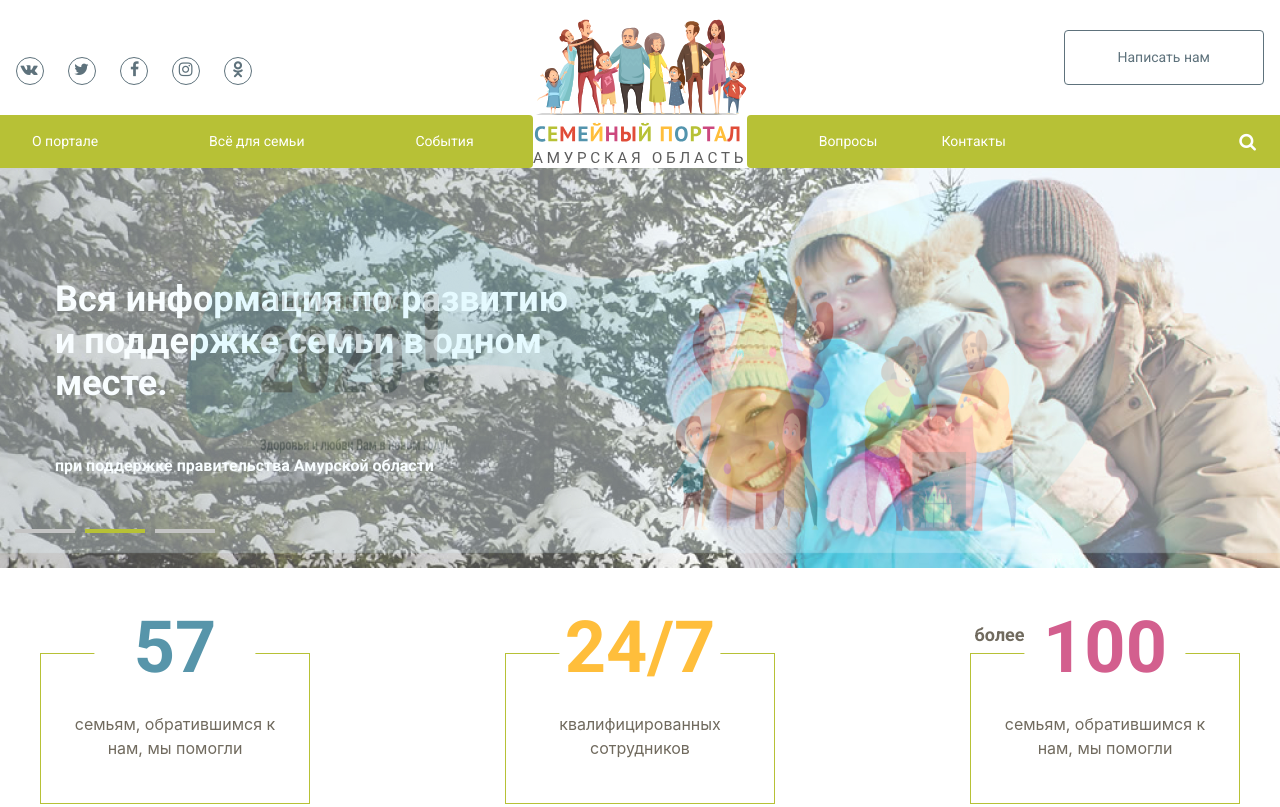
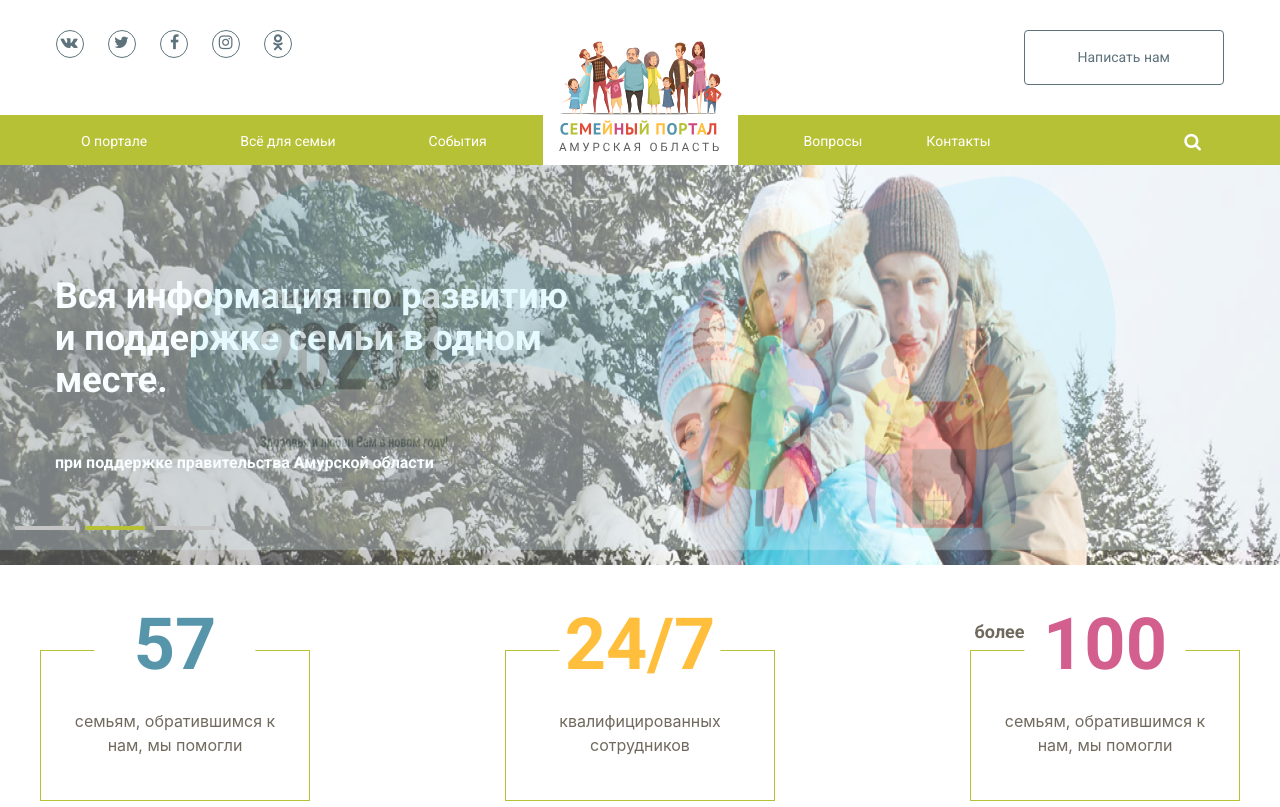
Before and after one commit to Georgy-pv/test-layout, a plain HTML site: page index.html in a window 1280 px wide. Shown: the top 807 px of the page. Drawn offline with nearby package versions, Linux system fonts and the light colour scheme.

Commit message:
Fix bugs

```diff
--- a/index.html
+++ b/index.html
@@ -16,7 +16,7 @@
 </head>
 
 <body>
-    <header class="d-flex align-items-end">
+    <!-- <header class="d-flex align-items-end">
         <div class="left_header p-0 col-4 col-md-5">
             <div class="d-md-inline-block pl-3 social_links">
                 <a href="#" class="social_item"><i class="fa fa-vk" aria-hidden="true"></i></a>
@@ -51,7 +51,7 @@
                             </li>
                             <li class="nav-item d-lg-none">
                                 <a class="nav-link" href="#">Контакты</a>
-                            </li>
+                            </i>
                         </ul>
                     </div>
                 </nav>
@@ -62,7 +62,7 @@
             <a href="#"><img src="img/family_portal_logo.svg" alt=""></a>
         </div>
 
-        <div class="right_header col-4 col-md-5 p-0">
+        <div class="right_header col-4 col-md-5  p-0">
             <div class="d-md-block header_btn pr-3">
                 <a href="#" class="d-md-inline-block header_btn">Написать нам</a>
             </div>
@@ -91,13 +91,91 @@
                 </nav>
             </div>
         </div>
+    </header> -->
+    <header>
+        <div class="container">
+            <div class="d-md-flex justify-content-between row header_contact">
+                <div class="d-md-inline-block pl-3 social_links">
+                    <a href="#" class="social_item"><i class="fa fa-vk" aria-hidden="true"></i></a>
+                    <a href="#" class="social_item"><i class="fa fa-twitter" aria-hidden="true"></i></a>
+                    <a href="#" class="social_item"><i class="fa fa-facebook" aria-hidden="true"></i></a>
+                    <a href="#" class="social_item"><i class="fa fa-instagram" aria-hidden="true"></i></a>
+                    <a href="#" class="social_item"><i class="fa fa-odnoklassniki" aria-hidden="true"></i></a>
+                </div>
+                <div class="d-md-block header_btn pr-3">
+                    <a href="#" class="d-md-inline-block header_btn">Написать нам</a>
+                </div>
+            </div>
+        </div>
+
+        <div class="navigation_wrap">
+            <div class="container">
+                <div class="menu_inner d-flex">
+                    <div class="navigation menu_left p-0 col-4 col-md-5">
+                        <nav class="navbar navbar-expand-lg navbar-light">
+                            <button class="navbar-toggler" type="button" data-toggle="collapse"
+                                data-target="#navbarSupportedContent" aria-controls="navbarSupportedContent"
+                                aria-expanded="false" aria-label="Toggle navigation">
+                                <span><i class="fa fa-bars" aria-hidden="true"></i>
+                                </span>
+                            </button>
+                            <div class="collapse navbar-collapse" id="navbarSupportedContent">
+                                <ul class="navbar-nav pl-2 justify-content-between">
+                                    <li class="nav-item">
+                                        <a class="nav-link" href="#">О портале</a>
+                                    </li>
+                                    <li class="nav-item">
+                                        <a class="nav-link" href="#">Всё для семьи</a>
+                                    </li>
+                                    <li class="nav-item">
+                                        <a class="nav-link" href="#">События</a>
+                                    </li>
+                                    <li class="nav-item d-lg-none">
+                                        <a class="nav-link" href="#">Вопросы</a>
+                                    </li>
+                                    <li class="nav-item d-lg-none">
+                                        <a class="nav-link" href="#">Контакты</a>
+                                    </i>
+                                </ul>
+                            </div>
+                        </nav>
+                    </div>
+                    <div style="background: #fff;" class="d-block header_logo col-4 col-md-2">
+                        <a href="#"><img src="img/family_portal_logo.svg" alt=""></a>
+                    </div>
+                    <div class="navigation menu_right col-4 col-md-5  p-0">
+                        <nav class="pr-4 navbar navbar-expand-lg navbar-light">
+                            <div class="collapse navbar-collapse">
+                                <ul class="navbar-nav d-lg-flex pl-5">
+                                    <li class="nav-item mr-5">
+                                        <a class="nav-link" href="#">Вопросы</a>
+                                    </li>
+                                    <li class="nav-item">
+                                        <a class="nav-link" href="#">Контакты</a>
+                                    </li>
+                                </ul>
+                            </div>
+                            <div class="d-inline-block ml-auto header_search">
+                                <form action="#">
+                                    <span class="header_search_img"><i class="fa fa-search" aria-hidden="true"></i></span>
+                                    <input class="header_search_input" type="text" name="search"
+                                        placeholder="Поиск по сайту...">
+                                    <button class="header_search_btn" type="submit"><i class="fa fa-search"
+                                            aria-hidden="true"></i></button>
+                                </form>
+                            </div>
+                        </nav>
+                    </div>
+                </div>
+            </div>
+        </div>
     </header>
 
     <!-- ===========Main section with SlickSlider========== -->
     <section class="main-screen">
         <div class="main-screen_slider">
-            <div style="background-image: url('img/bg_slide1.jpg');" class="main-screen_item">
-                <!-- Атрибут style для взаимодействия с CMS -->
+            <div class="main-screen_item">
+                <img style="position: absolute;" src="img/bg_slide1.jpg" alt="family">
                 <div class="container">
                     <h1 class="main-screen_title text-white">
                         Вся информация по развитию и поддержке семьи в одном месте.
@@ -110,7 +188,7 @@
             </div>
 
             <div class="main-screen_item">
-                <img src="img/bg_slide2.png" alt="">
+                <img src="img/bg_slide2.png" alt="new year">
             </div>
 
             <div class="main-screen_item">
--- a/scss/_media.scss
+++ b/scss/_media.scss
@@ -6,6 +6,16 @@
 //     }
 // }
 @media screen and (max-width: 768px){
+    header{
+        padding-top: 60px;
+        .navbar-light .navbar-nav .nav-link{
+            color: #000;
+        }
+        .navbar-collapse{
+            background: #F5F5F4;
+            z-index: 3;
+        }
+    }
     .main-screen{
         &_item{
             height: 150px;
@@ -21,6 +31,9 @@
 
 }
 @media screen and (max-width: 350px){
+    header{
+        padding-top: 30px;
+    }
     .main-screen{
         &_item{
             height: 100px;
--- a/scss/style.scss
+++ b/scss/style.scss
@@ -6,20 +6,17 @@ body{
 
 header{
     font-family: $regular_font;
-    .left_header, .right_header{
-        width: 100%;
-        .navigation{
-            border-radius: 0px 4px 4px 0px;
-           }
+    .header_contact{
+        display: none;
+        padding: 30px 0;
     }
-
-   .right_header > .navigation{
-    border-radius: 4px 0px 0px 4px;
-   }
-   .social_links{
-       padding: 30px 0;
-       display: none;
-   }
+    .header_btn{
+        text-align: right;
+        display: none;
+        a{
+            @include btn_main-style;
+        }
+    }
     .social_item{
         border:1px solid $link_color;
         padding-left: 5px;
@@ -35,27 +32,16 @@ header{
             transform: translateX(-70%);
         }
     }
-    .header_img{
-        img{
-            width: 100%;
-        }
+    .navigation_wrap{
+        background: $main_theme_color;
+        height: 50px;
     }
-    .header_btn{
-        padding: 30px 0;
-        text-align: right;
-        display: none;
-        a{
-            @include btn_main-style;
-        }
+
+    .navbar{
+        padding: 0.5rem 0;
+        padding-left: 1rem;
     }
-    .navigation{
-        background: $main_theme_color;
-        min-height: 53px;
-        .navbar{
-            padding: 0.5rem 0;
-            padding-left: 1rem;
-        }
-    }
+
     .navbar-light {
         padding-left: 10px;
         .navbar-toggler {
@@ -71,8 +57,22 @@ header{
             }
         }
     }
+    .header_logo{
+        padding: 15px;
+        height: 50px;
+        a{
+            position: absolute;
+            bottom: 10px;
+            left: 0;
+            right: 0;
+            display: block;
+            padding: 0 16px;
 
-
+        }
+        img{
+            width: 100%;
+        }
+    }
     .header_search{
         position: relative;
         .header_search_img{
@@ -126,6 +126,8 @@ header{
 
 .main-screen{
     &_item{
+        position: relative;
+        z-index: 1;
         background-position: center !important ;
         background-repeat: no-repeat !important ;
         background-size: cover !important ;
@@ -133,11 +135,13 @@ header{
         height: 400px;
         padding-bottom: 15px;
         img{
+            display: block;
             width: 100%;
             height: 100%;
         }
     }
     &_title{
+        z-index: 3;
         color: #5E727C;
         font-size: 36px;
         line-height: 42px;
@@ -146,12 +150,15 @@ header{
         margin-bottom: 50px;
         font-family: $regular_font;
         font-weight: bold;
+        position: relative;
     }
     &_subtitle, &_subtitle > *{
         color: #5E727C;
         max-width: 550px;
         font-family: $regular_font;
         font-weight: bold;
+        z-index: 3;
+        position: relative;
     }
     .slick-dots{
         position: absolute;
```
Also changed, not shown: css/style.css, 1 other file.
